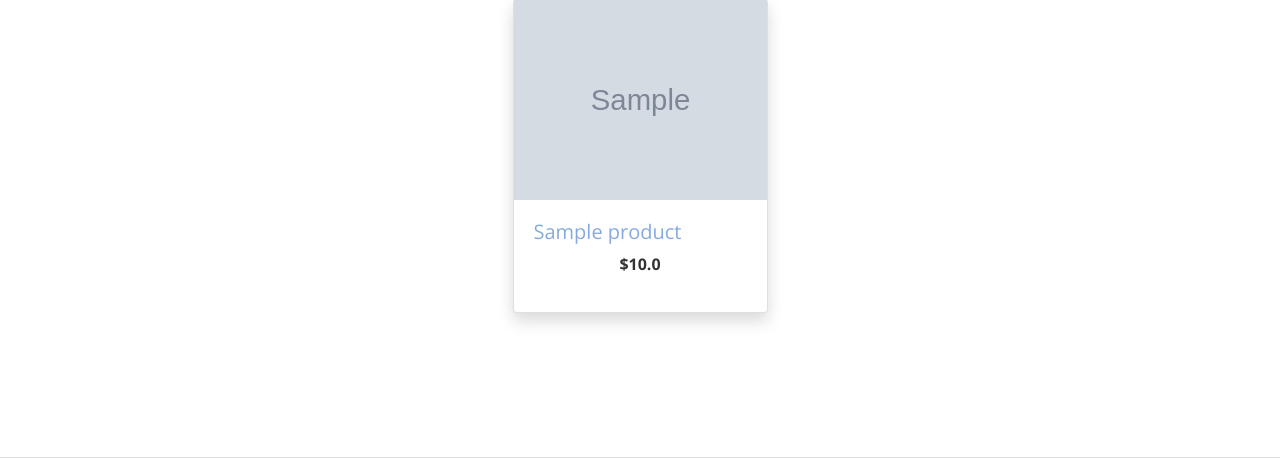
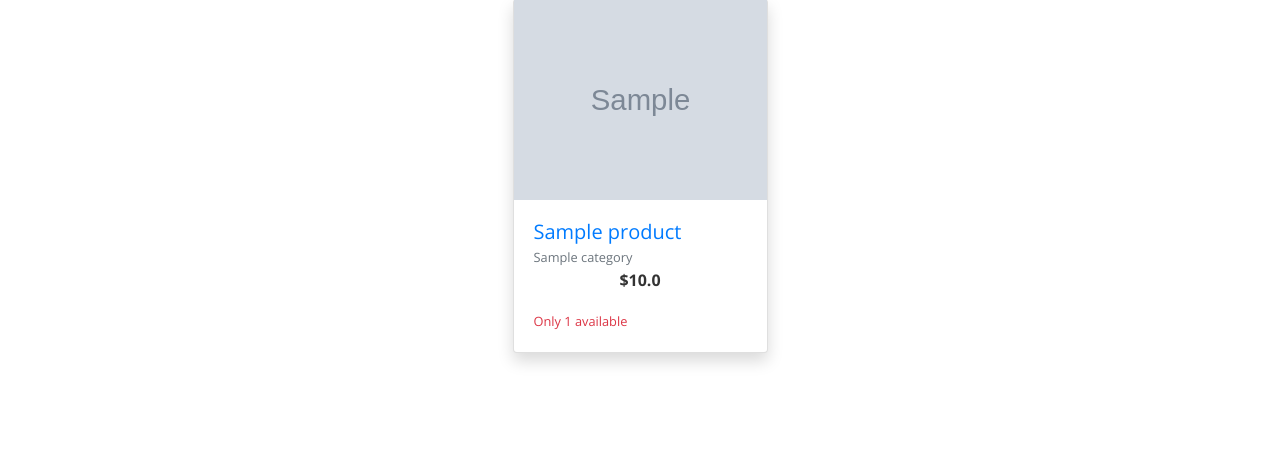
Before and after one commit to treetrnk/flask_webstore, a Flask app: page /shop in a window 1280 px wide. Shown: the part 523-981 px from the top of the page. Run offline with Flask 2, Linux system fonts and the light colour scheme; tables that the repository leaves empty hold one stand-in row (values such as "Sample post"); grey boxes marked "Sample" are stand-in pictures; parts of the project's set-up code (start-up, migrations or seed data) failed here and were passed over; some libraries are stand-ins or nearby versions.

Commit message:
Add limited stock warning

```diff
--- a/app/models.py
+++ b/app/models.py
@@ -259,6 +259,12 @@ class Product(db.Model):
     def option_count(self):
         return len(self.options)
 
+    def total_available(self):
+        total = 0
+        for option in self.options:
+            total += option.available
+        return total
+
     def html_description(self):
         if self.description:
             return markdown(self.description)
--- a/app/templates/shop/product-card.html
+++ b/app/templates/shop/product-card.html
@@ -7,9 +7,12 @@
   </a>
 
   <div class="card-body">
-    <a href="{{ url_for('shop.product', obj_id=product.id, slug=product.slugify()) }}">
-      <h5>{{ product.name }}</h5>
-    </a>
+    <h5 class="mb-0">
+      <a href="{{ url_for('shop.product', obj_id=product.id, slug=product.slugify()) }}">
+        {{ product.name }}
+      </a>
+    </h5>
+    <small class="text-muted mt-0">{{ product.category }}</small>
 
     <p class="text-center">
       {% if product.starting_price() %}
@@ -25,6 +28,14 @@
       {% endif %}
     </p>
 
+    {% with total_avail = product.total_available() %}
+      {% if total_avail < 4 and total_avail > 0 %}
+        <small class="text-danger">
+          Only {{ total_avail }} available
+        </small>
+      {% endif %}
+    {% endwith %}
+
     {{ product.sold_out()|safe }}
 
   </div>
```
